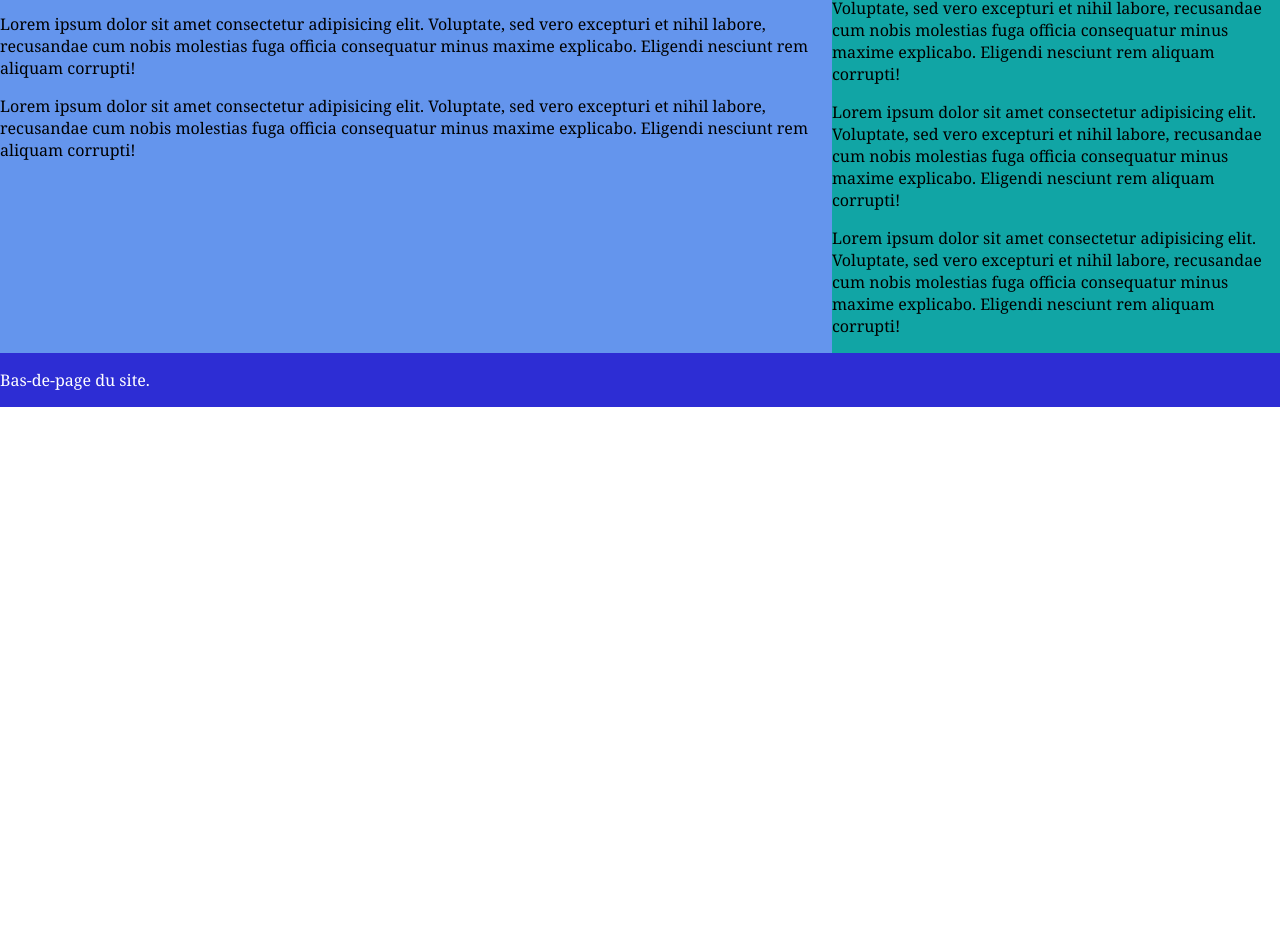
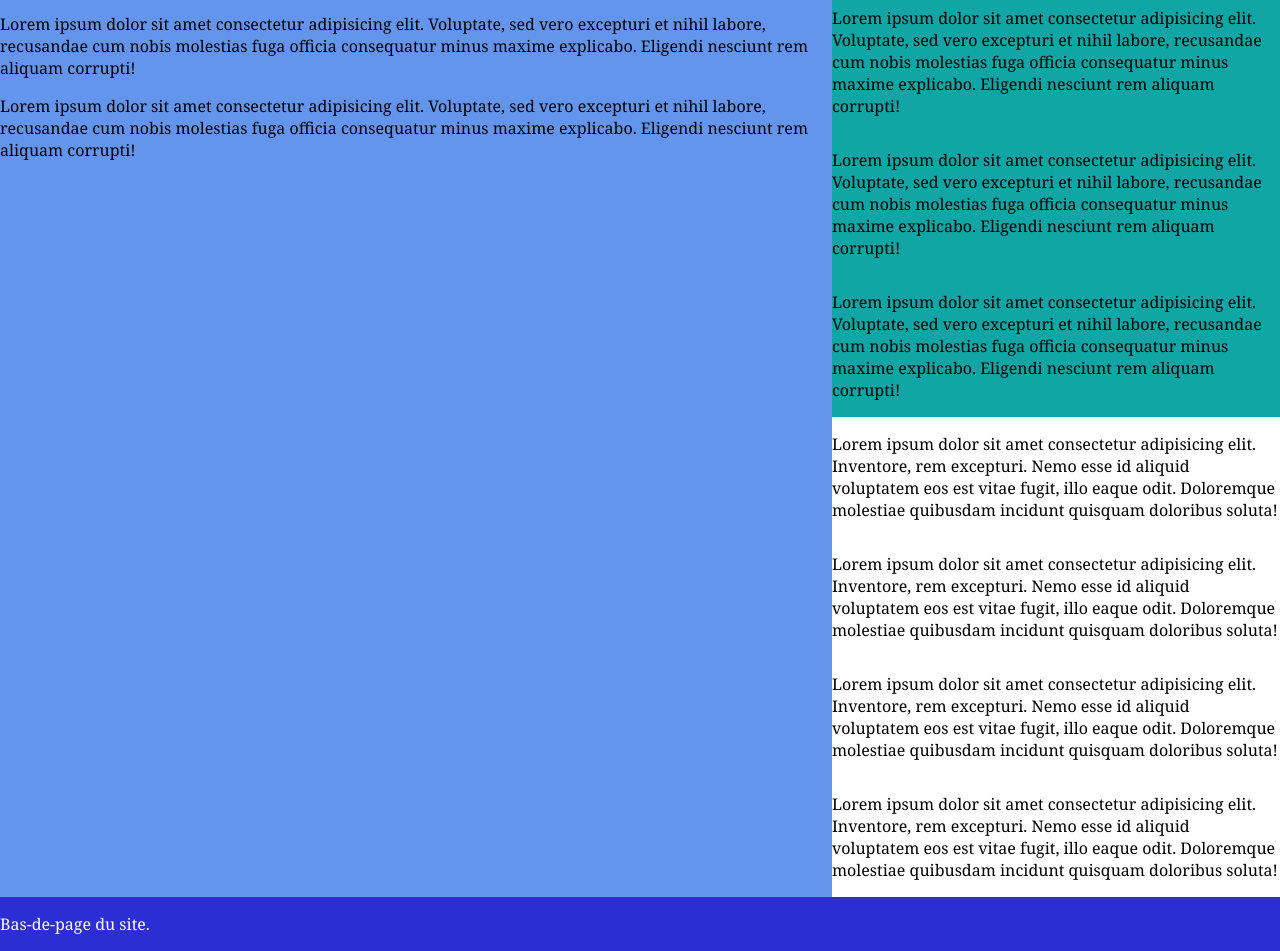
Before and after one commit to Shelsinn/ExoCSS, a plain HTML site: page index.html in a window 1280 px wide. Shown: the part 346-1297 px from the top of the page. Before the commit the page ends 800 px from the top, so only its background shows below. Drawn offline with Linux system fonts and the light colour scheme.

Commit message:
final-css

```diff
--- a/index.html
+++ b/index.html
@@ -72,6 +72,32 @@
           fuga officia consequatur minus maxime explicabo. Eligendi nesciunt rem
           aliquam corrupti!
         </p>
+        <div class="div2_1">
+          <p>
+            Lorem ipsum dolor sit amet consectetur adipisicing elit. Inventore,
+            rem excepturi. Nemo esse id aliquid voluptatem eos est vitae fugit,
+            illo eaque odit. Doloremque molestiae quibusdam incidunt quisquam
+            doloribus soluta!
+          </p>
+          <p>
+            Lorem ipsum dolor sit amet consectetur adipisicing elit. Inventore,
+            rem excepturi. Nemo esse id aliquid voluptatem eos est vitae fugit,
+            illo eaque odit. Doloremque molestiae quibusdam incidunt quisquam
+            doloribus soluta!
+          </p>
+          <p>
+            Lorem ipsum dolor sit amet consectetur adipisicing elit. Inventore,
+            rem excepturi. Nemo esse id aliquid voluptatem eos est vitae fugit,
+            illo eaque odit. Doloremque molestiae quibusdam incidunt quisquam
+            doloribus soluta!
+          </p>
+          <p>
+            Lorem ipsum dolor sit amet consectetur adipisicing elit. Inventore,
+            rem excepturi. Nemo esse id aliquid voluptatem eos est vitae fugit,
+            illo eaque odit. Doloremque molestiae quibusdam incidunt quisquam
+            doloribus soluta!
+          </p>
+        </div>
       </div>
     </section>
     <footer>
--- a/style.css
+++ b/style.css
@@ -40,15 +40,18 @@ body section .div1 {
 }
 
 body section .div2 {
+  display: flex;
+  flex-direction: column;
   background-color: rgb(17, 165, 165);
   flex-basis: 35%;
   height: auto;
 }
 
-body nav ol li {
-  display: inline;
-  list-style: none;
-  margin: auto;
+body section .div2 .div2_1 {
+  display: flex;
+  flex-direction: column;
+  background-color: white;
+  height: auto;
 }
 
 body nav ol {
@@ -57,3 +60,9 @@ body nav ol {
   text-align: center;
   margin: auto;
 }
+
+body nav ol li {
+  display: inline;
+  list-style: none;
+  margin: auto;
+}
```
